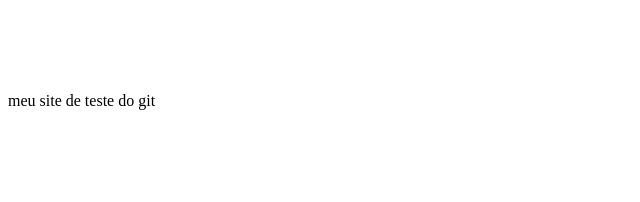
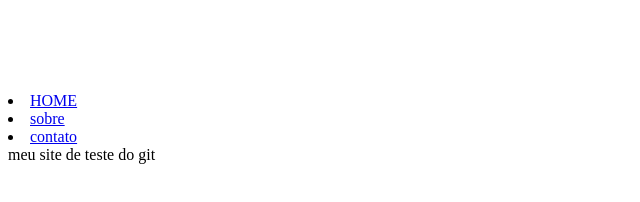
Before and after one commit to douglasf123/cit22, a plain HTML site: page index.html in a window 1280 px wide. Shown: the whole page, without its empty margins (0-640 px from the left). Drawn offline with Linux system fonts and the light colour scheme.

Commit message:
criafo menu no index

```diff
--- a/index.html
+++ b/index.html
@@ -7,6 +7,8 @@
 <marquee><h1>ALULA GIT </h1></marquee>
 </body>
 
-
+ <li><a href="index.html">HOME </a></li>
+ <li><a href="sobre.html">sobre </a></li>
+  <li><a href="contato.html">contato </a></li>
 meu site  de teste do git
 </html>
```
